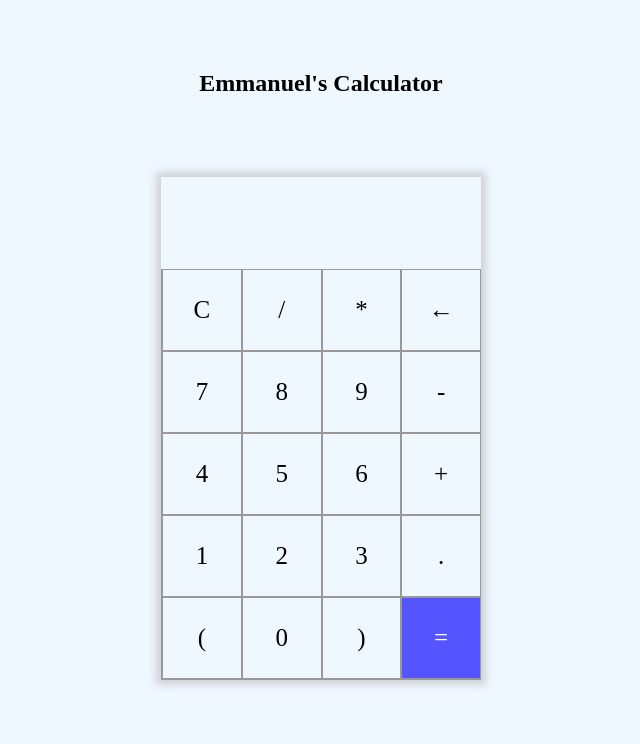
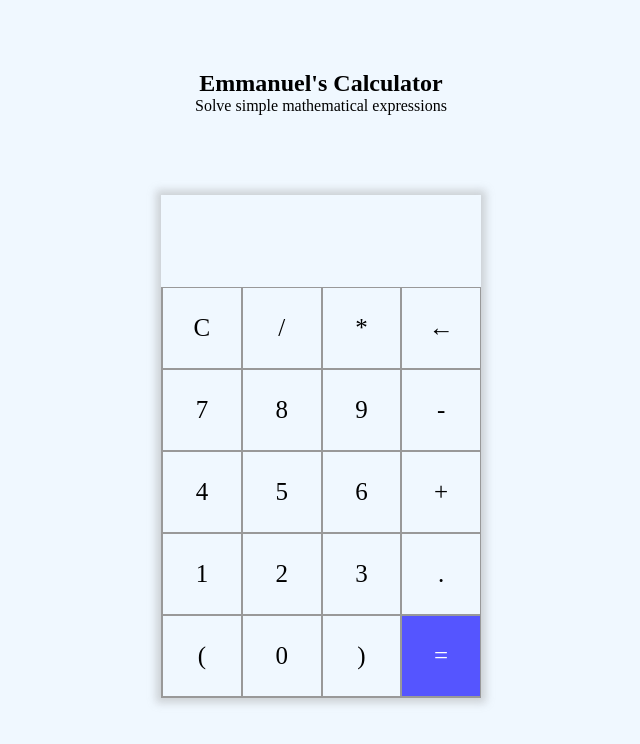
Before and after one commit to EmmanuelOdedele/Calculator, a plain HTML site: page index.html in a window 1280 px wide. Shown: the whole page, without its empty margins (319-959 px from the left). Drawn offline with Linux system fonts and the light colour scheme.

Commit message:
third commit

```diff
--- a/index.html
+++ b/index.html
@@ -10,7 +10,7 @@
   <body>
     <section>
       <h1 class="header">Emmanuel's Calculator</h1>
-      <!-- <p class="paragraph">Solve simple mathematical expressions</p> -->
+      <p class="paragraph">Solve simple mathematical expressions</p>
       <div class="container">
         <div id="display"></div>
         <div class="buttons">
```
